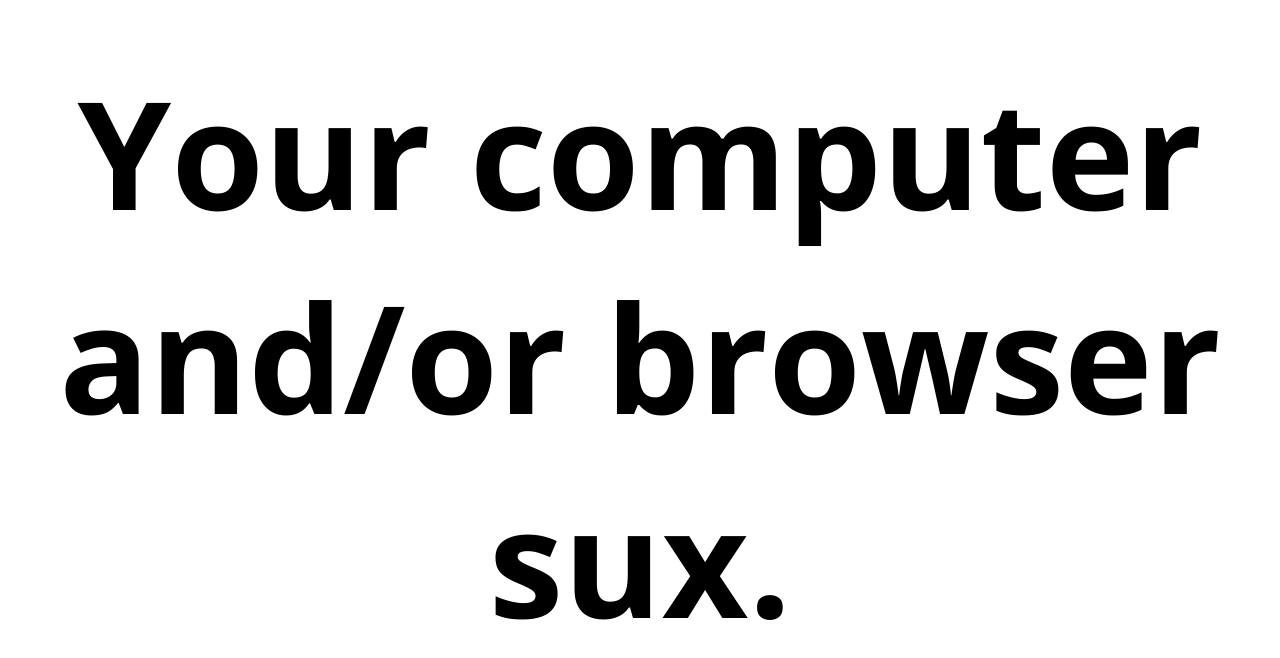
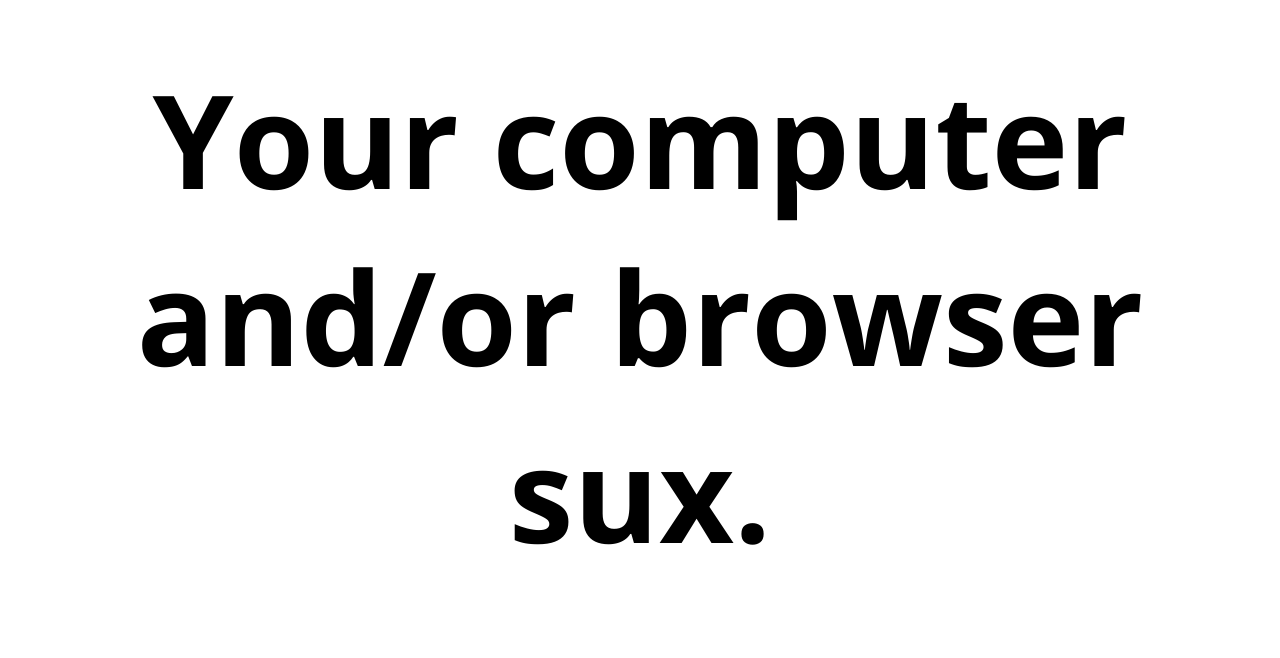
Before and after one commit to yellowjello/milkshaker, a plain HTML site: page index.html in a window 1280 px wide. Drawn offline with nearby package versions, Linux system fonts and the light colour scheme.

Commit message:
Smaller browsersux

```diff
--- a/index.html
+++ b/index.html
@@ -174,7 +174,7 @@ body {
 }
 #browsersux {
 	padding: 50px;
-	font-size: 150px;
+	font-size: 130px;
 	font-weight: bold;
 	text-align: center;
 }
```
